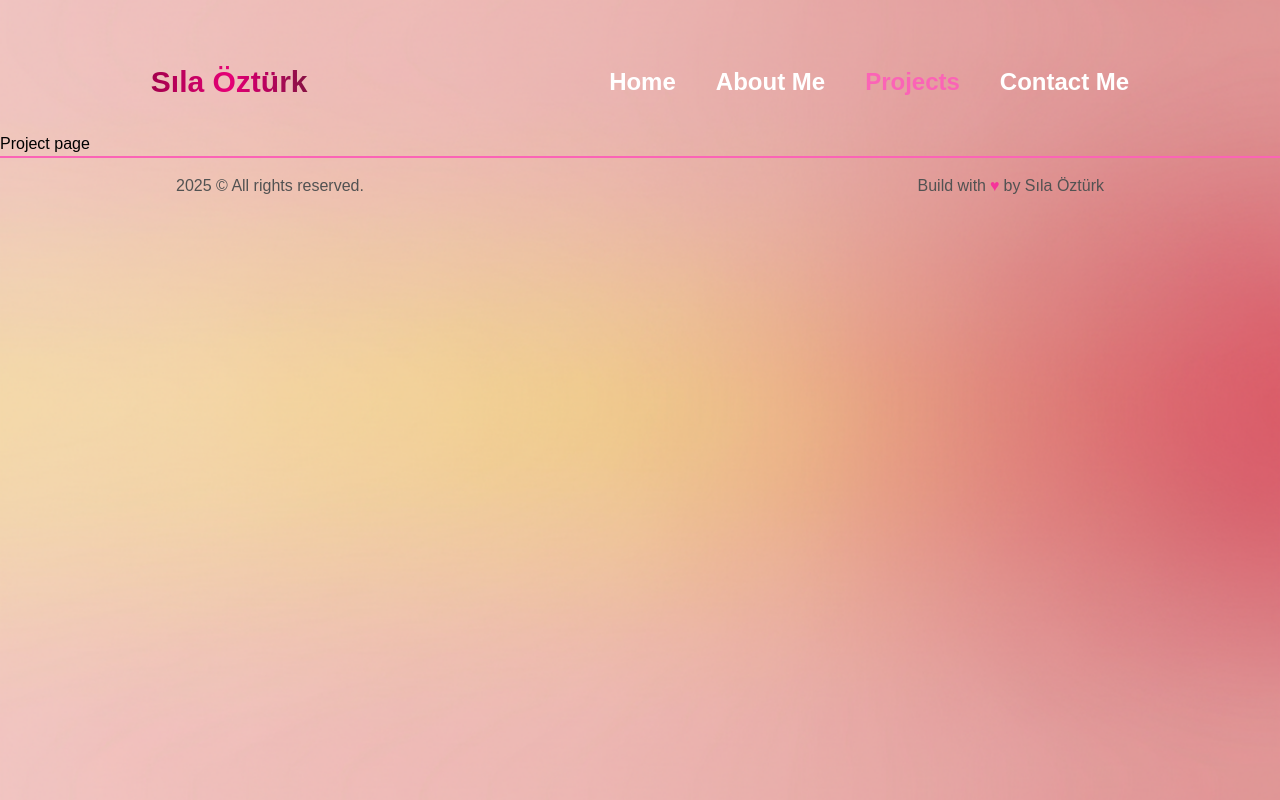
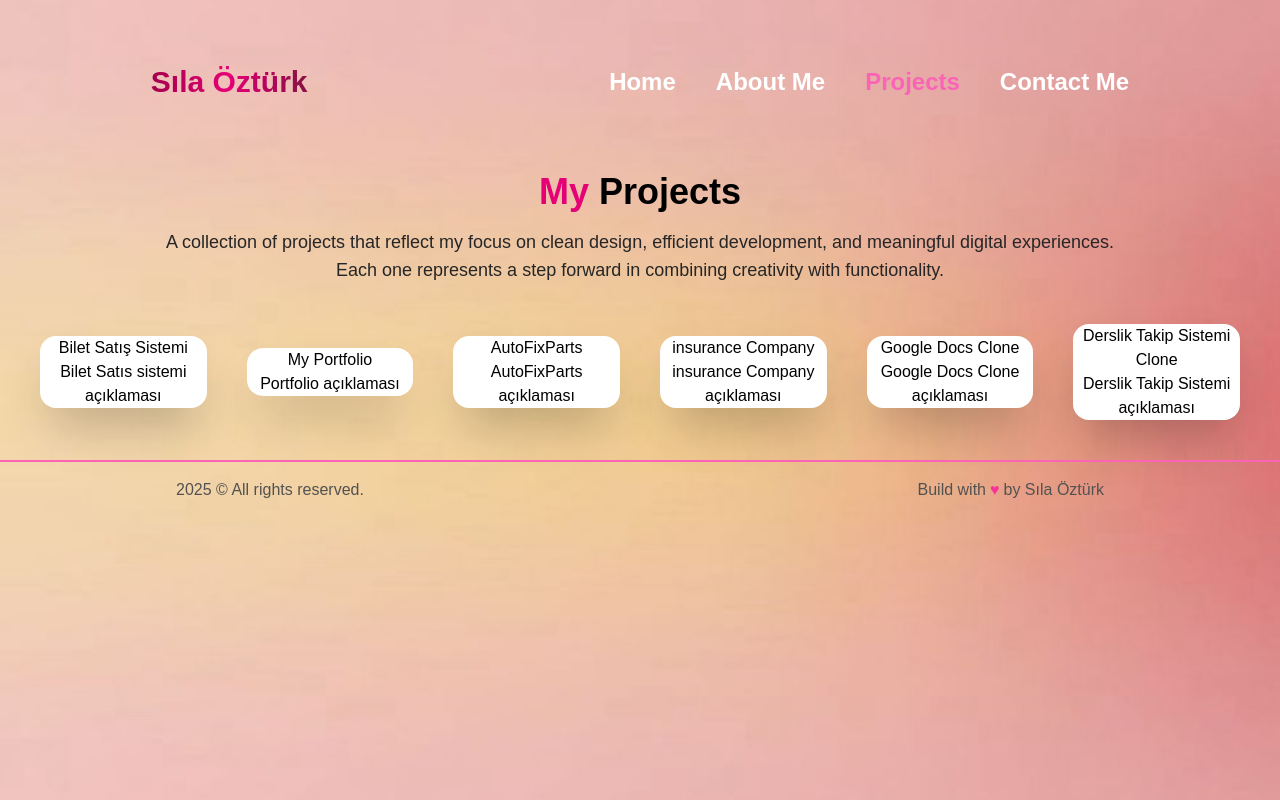
Before and after one commit to silaozturkk/My-New-Portfolio, a Next.js app in the folder portfolioplus/: page /project in a window 1280 px wide. Built offline with nearby package versions, Linux system fonts and the light colour scheme.

Commit message:
arka plan değiştirildi ve project sayfası eklendi

```diff
--- a/portfolioplus/src/app/layout.tsx
+++ b/portfolioplus/src/app/layout.tsx
@@ -27,7 +27,7 @@ export default function RootLayout({
   return (
     <html lang="en">
       <body
-        className={`${geistSans.variable} ${geistMono.variable} antialiased  flex flex-col min-h-screen bg-cover bg-center bg-[url('/bg-3.png')]`}
+        className={`${geistSans.variable} ${geistMono.variable} antialiased  flex flex-col min-h-screen bg-cover bg-center bg-[url('/bg-4.jpeg')]`}
       >
         <Header />
         {children}
--- a/portfolioplus/src/app/page.tsx
+++ b/portfolioplus/src/app/page.tsx
@@ -12,8 +12,8 @@ export default function Home() {
       <FadeIn>
       <div className="flex lg:flex-row text-neutral-700 flex-col justify-center items-center 2xl:px-52 px-2 lg:pl-20">
         <div className="flex flex-col gap-4 text-">
-          <p className="text-5xl  font-semibold lg:text-start text-center">Hi, I'm Sıla. </p>
-          <p className="text-4xl font-bold text-center lg:text-start">
+          <p className="md:text-5xl text-3xl font-semibold lg:text-start text-center">Hi, I'm Sıla. </p>
+          <p className="md:text-4xl text-2xl font-bold text-center lg:text-start">
             I am a{' '}
             <span className="bg-linear-to-r from-pink-600 via-pink-300 to-pink-600 bg-clip-text text-transparent">
             <Typewriter
@@ -31,7 +31,7 @@ export default function Home() {
             />
             </span>
           </p>
-          <p className="text-2xl ">I am currently a 3rd-year Computer Engineering student. I specialize in Full Stack Web Development. I actively translate the theoretical knowledge I gain in school into practical applications by working on real-world projects. I am passionate about continuous learning and constantly improving my skills in this dynamic field.</p>
+          <p className="md:text-2xl text-lg ">I am currently a 3rd-year Computer Engineering student. I specialize in Full Stack Web Development. I actively translate the theoretical knowledge I gain in school into practical applications by working on real-world projects. I am passionate about continuous learning and constantly improving my skills in this dynamic field.</p>
           <div className="flex gap-4 items-center lg:justify-start justify-center md:pb-0 pb-6">
           <div className="flex flex-row items-center gap-2 text-xl p-2 bg-pink-400 text-white rounded-md shadow-md hover:bg-pink-500 ">
             <a
--- a/portfolioplus/src/app/project/page.tsx
+++ b/portfolioplus/src/app/project/page.tsx
@@ -1,7 +1,39 @@
 const ProjectPage = () => {
     return (
         <div>
-            <h2>Project page</h2>
+            <h2 className="text-4xl text-center mt-10 font-bold text-black"><span className="text-pink-600">My</span> Projects</h2>
+            <p className="text-center pt-4 text-lg text-neutral-800">
+                A collection of projects that reflect my focus on clean design, efficient development, and meaningful digital experiences.
+            </p>
+            <p className="text-center text-lg text-neutral-800">
+                Each one represents a step forward in combining creativity with functionality.
+            </p>
+            <div className="flex px-10 gap-10 items-center justify-center py-10">
+                <section className="w-1/6 bg-white text-center justify-center items-center shadow-2xl rounded-2xl">
+                    <h2>Bilet Satış Sistemi</h2>
+                    <p>Bilet Satıs sistemi açıklaması</p>
+                </section>
+                <section className="w-1/6 bg-white text-center justify-center items-center shadow-2xl rounded-2xl">
+                    <h2>My Portfolio</h2>
+                    <p>Portfolio açıklaması</p>
+                </section>
+                <section className="w-1/6 bg-white text-center justify-center items-center shadow-2xl rounded-2xl">
+                    <h2>AutoFixParts</h2>
+                    <p>AutoFixParts açıklaması</p>
+                </section>
+                <section className="w-1/6 bg-white text-center justify-center items-center shadow-2xl rounded-2xl">
+                    <h2>insurance Company</h2>
+                    <p>insurance Company açıklaması</p>
+                </section>
+                <section className="w-1/6 bg-white text-center justify-center items-center shadow-2xl rounded-2xl">
+                    <h2>Google Docs Clone</h2>
+                    <p>Google Docs Clone açıklaması</p>
+                </section>
+                <section className="w-1/6 bg-white text-center justify-center items-center shadow-2xl rounded-2xl">
+                    <h2>Derslik Takip Sistemi Clone</h2>
+                    <p>Derslik Takip Sistemi açıklaması</p>
+                </section>
+            </div>
         </div>
     );
 }
```
Also changed, not shown: portfolioplus/public/bg-4.jpeg (added).
